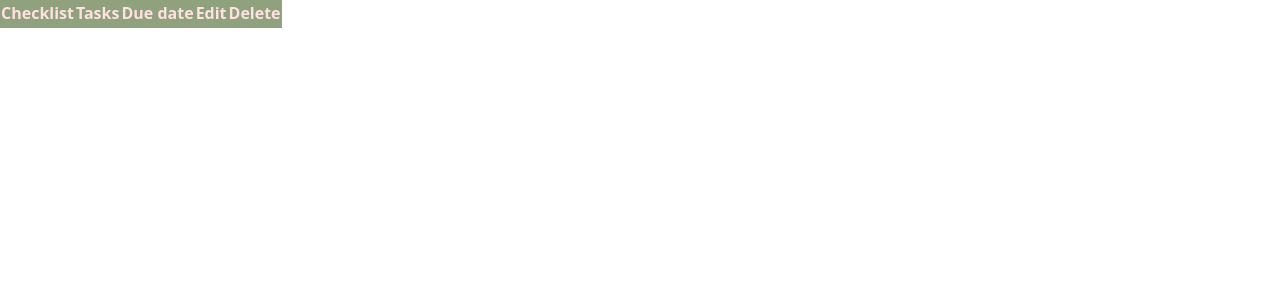
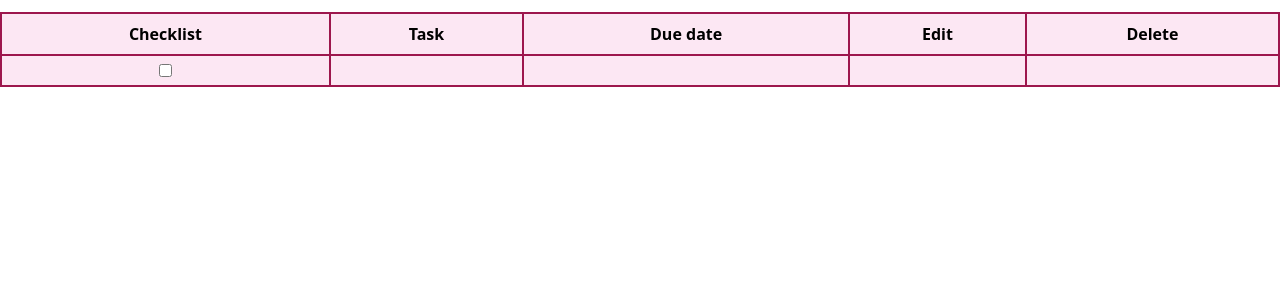
Before and after one commit to AlpacaUniix/front-todo, a React (Create React App) app: page /table in a window 1280 px wide. Shown: the top 300 px of the page. Built offline with nearby package versions, Linux system fonts and the light colour scheme.

Commit message:
create component add task

```diff
--- a/package.json
+++ b/package.json
@@ -53,7 +53,6 @@
     "animate.css": "^4.1.1",
     "autoprefixer": "^9",
     "axios": "^0.21.1",
-    "bootstrap": "^5.2.3",
     "bootstrap-icons": "^1.10.2",
     "classnames": "^2.3.1",
     "cntl": "^1.0.0",
@@ -79,7 +78,7 @@
     "react-datepicker": "^4.8.0",
     "react-div-100vh": "^0.6.0",
     "react-dom": "^17.0.2",
-    "react-hook-form": "^7.22.1",
+    "react-hook-form": "^7.40.0",
     "react-i18next": "^11.11.4",
     "react-icons": "^4.7.1",
     "react-image-crop": "^10.0.0",
@@ -102,7 +101,7 @@
     "rrweb": "^1.0.2",
     "signature_pad": "^3.0.0-beta.4",
     "styled-components": "^5.3.0",
-    "tailwindcss": "^3.0.23",
+    "tailwindcss": "^3.2.4",
     "typescript": "^4.7.3",
     "web-vitals": "^1.0.1",
     "yup": "^0.32.11"
--- a/src/components/base/InputTask.tsx
+++ /dev/null
@@ -1,59 +0,0 @@
-import React from 'react'
-import { FC, ChangeEvent, MouseEvent, useState, Dispatch, SetStateAction, useEffect } from 'react';
-
-import { BsCalendarWeek } from 'react-icons/bs'
-import { getTasks } from 'services/request';
-
-interface taskProps {
-  task?: string;
-  date?: string | number;
-}
-
-export default function AddTask(){
-
-  const [tasks, setTasks] = useState<taskProps[]>([]);
-
-  useEffect(()=>{
-    getTasks().then((res) => {
-      setTasks(res);
-    });
-  }, [])
-
-  const addTask = (e: MouseEvent) => {
-    e.preventDefault();
-    alert(`Add task completed!`)
-
-  }
-
-
-
-  return (
-    <div className="container">
-      <div className="row">
-        <h1 className="text-center mt-4" style={{ color: '#829460' }}>
-          Table Todo
-        </h1>
-        <div className="input-group">
-          <input
-            type="text"
-            id="titleTask"
-            className="form-control"
-            placeholder="Add tasks..."
-            aria-label="Recipient's username with two button addons"
-            style={{ color: '#90A17D' }}
-          />
-          <button className="btn btn-outline-secondary" type="button">
-            <BsCalendarWeek />
-          </button>
-          <button
-            className="btn btn-outline-secondary"
-            type="button"
-            onClick={addTask}
-          >
-            Add
-          </button>
-        </div>
-      </div>
-    </div>
-  )
-}
--- a/src/components/base/Table.tsx
+++ b/src/components/base/Table.tsx
@@ -2,34 +2,57 @@ import React from "react";
 
 export default function TableTodo() {
 
+    // const addTable = async
 
 
     return(
 
-        <div className="container-fluid">
-            <div className="row">
+        <table className="w-full border-collapse border mt-3 border-slate-500 bg-pink-100 ">
+  <thead>
+    <tr>
+      <th className="border-2 p-2 border-pink-800 ">Checklist</th>
+      <th className="border-2 p-2 border-pink-800">Task</th>
+      <th className="border-2 p-2 border-pink-800">Due date</th>
+      <th className="border-2 p-2 border-pink-800">Edit</th>
+      <th className="border-2 p-2 border-pink-800">Delete</th>
 
-            <table className="table" style={{backgroundColor:"#90A17D",color:"#FFE1E1"}}>
-                <thead>
-                    <tr>
-                        <th scope="col">Checklist</th>
-                        <th scope="col">Tasks</th>
-                        <th scope="col">Due date</th>
-                        <th scope="col">Edit</th>
-                        <th scope="col">Delete</th>
-                        </tr>
-                </thead>
-                <tbody>
-                    <tr>
-                        <td></td>
-                        <td ></td>
-                        <td></td>
-                        <td></td>
-                        <td></td>
-                    </tr>
-                </tbody>
-            </table>
+
+
+    </tr>
+  </thead>
+  <tbody className="w-full">
+    <tr>
+      <td className="border-2 p-2 border-pink-800 ...">
+        <div className="flex justify-center">
+        <input type="checkbox" className="required:border-red-500" />
         </div>
+      </td>
+      <td className="border-2 p-2 border-pink-800 ..."></td>
+      <td className="border-2 p-2 border-pink-800 ..."></td>
+      <td className="border-2 p-2 border-pink-800 ...">
+        <div className="flex justify-center">
+        <button
+        className="">
+        <i className="bi bi-pencil-square"></i>
+        </button>
         </div>
 
+      </td>
+      <td className="border-2 p-2 border-pink-800 ...">
+        <div className="flex justify-center">
+        <button
+        className="">
+        <i className="bi bi-trash"></i>
+        </button>
+        </div>
+
+      </td>
+
+
+
+
+    </tr>
+  </tbody>
+</table>
+
     )}
--- a/src/components/base/index.ts
+++ b/src/components/base/index.ts
@@ -1,3 +1,3 @@
 export * from './Loading'
 export * from './Table'
-export * from './InputTask'
+export * from './newTask'
--- /dev/null
+++ b/src/components/base/newTask.tsx
@@ -0,0 +1,77 @@
+import React from 'react'
+import { useForm } from 'react-hook-form'
+import { postTasks } from 'services'
+import TableTodo from './Table'
+
+interface taskProps {
+  task?: string
+  date?: string | number
+}
+
+export default function AddTask() {
+  const {
+    register,
+    handleSubmit,
+    formState: { errors },
+  } = useForm()
+
+  const addData = async (data) => {
+    console.log(data)
+
+    try {
+      if (data !== undefined) {
+        await postTasks(data)
+      }
+    } catch (err) {
+      console.log(err)
+    }
+  }
+
+  return (
+    <div className="bg-blue-200 w-full font-mono flex justify-center">
+      <div className='w-4/5'>
+        <form onSubmit={handleSubmit(addData)}>
+          <h2 className="pt-5 text-center text-3xl text-blue-800">
+            To Do List
+          </h2>
+          <span className="block mx-2 text-sm font-medium text-slate-700">
+            Task name
+          </span>
+          <input
+            {...register('task')}
+            type="text"
+            placeholder="Add tasks..."
+            name="addyourtask"
+            className=" mt-1 px-3 py-2 bg-white border shadow-sm border-slate-300
+             placeholder-slate-400 focus:outline-none focus:border-sky-500
+              focus:ring-sky-500 block w-full rounded-md sm:text-sm focus:ring-1"
+          />
+          <span className="block mx-2 mt-3 text-sm font-medium text-slate-700">
+            Date
+          </span>
+          <input
+            {...register('task')}
+            type="text"
+            placeholder="yy-mm-dd (2021-10-01)"
+            name="addyourtask"
+            className="mt-1 px-3 py-2 bg-white border shadow-sm border-slate-300
+             placeholder-slate-400 focus:outline-none focus:border-sky-500
+              focus:ring-sky-500 block w-full rounded-md sm:text-sm focus:ring-1"
+          />
+          {errors.exampleRequired && <p>This field is required</p>}
+          <div className='flex justify-center'>
+          <button
+            className="p-2 mt-4 rounded-md  text-white
+           bg-purple-300 hover:bg-purple-400"
+            type="submit"
+          >
+            Add
+          </button>
+          </div>
+
+        </form>
+        <TableTodo />
+      </div>
+    </div>
+  )
+}
--- /dev/null
+++ b/src/types/index.ts
@@ -0,0 +1 @@
+export * from './interface'
```
